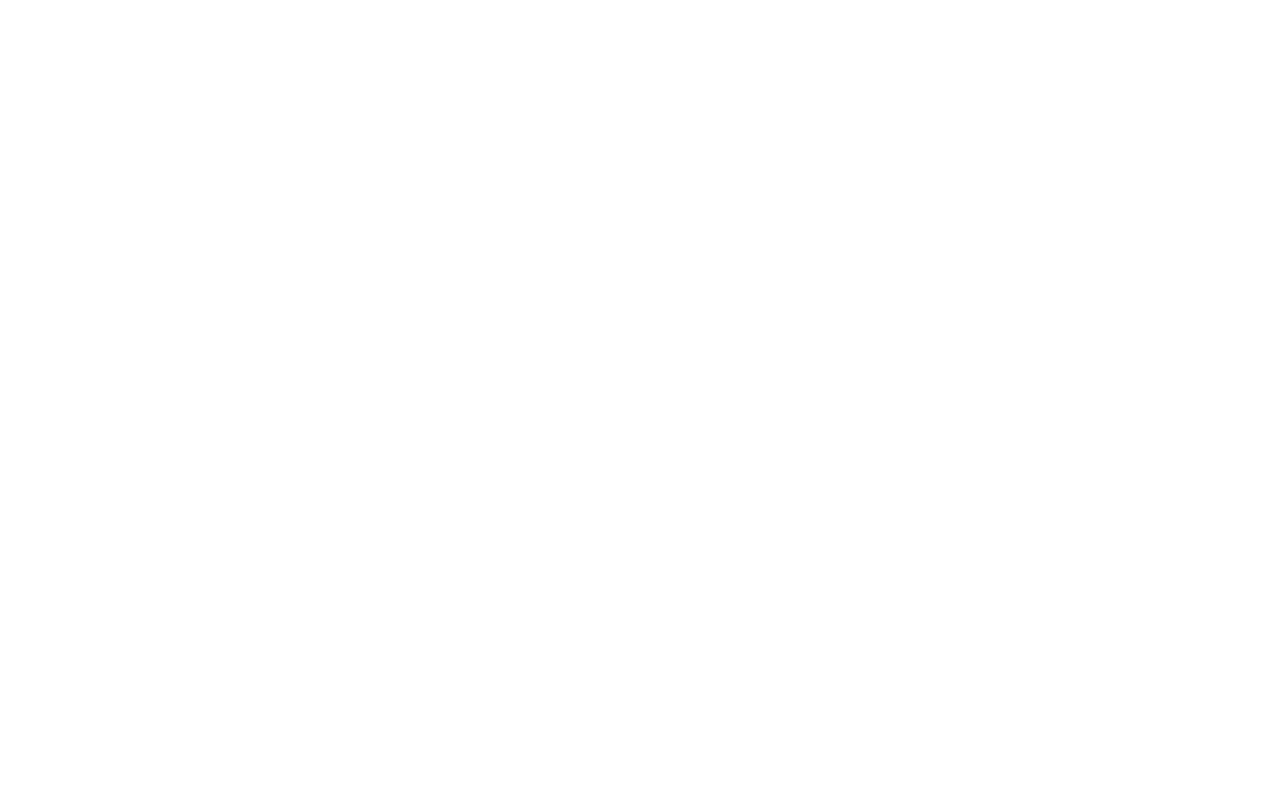
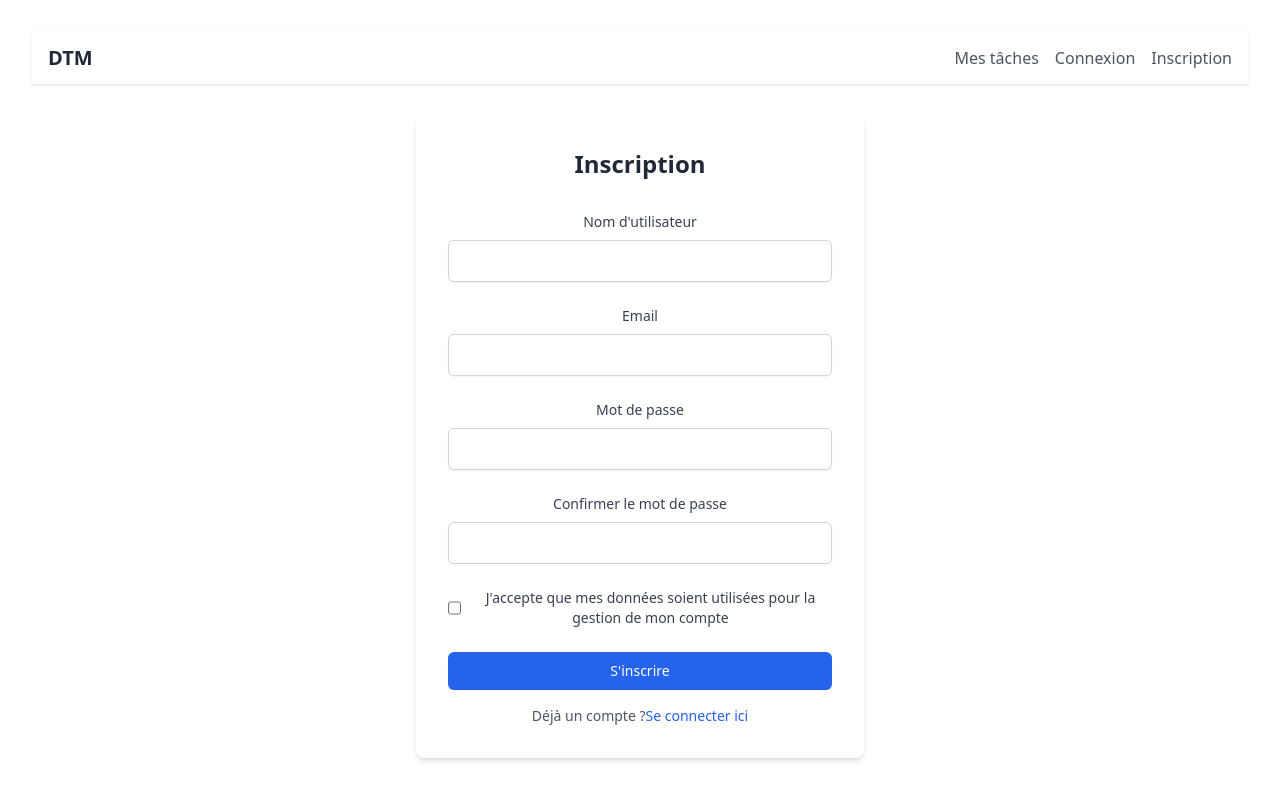
Before and after one commit to sgonzalez58/dumb_task_manager_front_react, a React (Vite) app: page /register in a window 1280 px wide. Before the commit this address had no page. Built offline with nearby package versions, Linux system fonts and the light colour scheme.

Commit message:
feat: pages principales ajoutées

```diff
--- a/src/App.jsx
+++ b/src/App.jsx
@@ -1,7 +1,9 @@
 import './App.css'
 import { BrowserRouter, Route, Routes } from 'react-router'
-import Layout from './Components/Layout/Layout'
-import Home from './Components/Home/Home'
+import Layout from './components/Layout/Layout'
+import Home from './components/Home/Home'
+import Login from './components/Login/Login'
+import Register from './components/Register/Register'
 
 function App() {
 
@@ -10,9 +12,10 @@
       <BrowserRouter>
         <Routes>
           <Route path="/" element={<Layout/>}>
-            <Route index element={<Home/>}/>
-            <Route path="taches" element={<Home/>}/>
-            <Route path="login" element={<Home/>}/>
+            <Route index element={<Home />}/>
+            <Route path="tasks" element={<Home/>}/>
+            <Route path="login" element={<Login />}/>
+            <Route path="register" element={<Register />}/>
           </Route>
         </Routes>
       </BrowserRouter>
--- a/src/Components/Home/Home.jsx
+++ b/src/Components/Home/Home.jsx
@@ -1,6 +1,8 @@
 import { Link } from "react-router"
+import Layout from "../Layout/Layout"
 
 const Home = () =>{
+    return (
         <div className="max-w-4xl mx-auto text-center">
             <div className="py-12">
                 <h1 className="text-4xl font-bold text-gray-900 mb-4">Bienvenue sur DTM</h1>
@@ -50,6 +52,7 @@
                 </div>
             </div>
         </div>
+    )
 }
 
 export default Home
--- a/src/Components/Layout/Layout.jsx
+++ b/src/Components/Layout/Layout.jsx
@@ -1,13 +1,14 @@
-import { Link } from "react-router"
+import { Link, Outlet } from "react-router"
 
 
 const Layout = () => {
     return (
+        <>
             <header className="bg-white shadow">
                 <nav className="container mx-auto px-4 py-3">
                     <div className="flex justify-between items-center">
                         <div className="flex items-center">
-                    <a href="/" className="text-xl font-bold text-gray-800">DTM</a>
+                            <Link to="/" className="text-xl font-bold text-gray-800">DTM</Link>
                         </div>
                         <div className="flex items-center space-x-4">
                             <Link to="/tasks" className="text-gray-600 hover:text-gray-900">
@@ -20,6 +21,9 @@
                     </div>
                 </nav>
             </header>
+
+            <Outlet />
+        </>
     )
 }
 
--- /dev/null
+++ b/src/Components/Login/Login.jsx
@@ -0,0 +1,53 @@
+import { Link } from "react-router"
+
+const Login = () =>{
+    return (
+        <div className="max-w-md mx-auto bg-white p-8 rounded-lg shadow-md mt-8">
+            <h1 className="text-2xl font-bold text-center text-gray-800 mb-8">Connexion</h1>
+
+            <form action="/login" method="POST" className="space-y-6">
+                <div className="space-y-2">
+                <label for="username" className="block text-sm font-medium text-gray-700">
+                    Nom d'utilisateur
+                </label>
+                <input
+                    type="text"
+                    id="username"
+                    name="username"
+                    required
+                    className="w-full px-3 py-2 border border-gray-300 rounded-md shadow-sm focus:outline-none focus:ring-2 focus:ring-blue-500 focus:border-blue-500"
+                />
+                </div>
+
+                <div className="space-y-2">
+                <label for="password" className="block text-sm font-medium text-gray-700">
+                    Mot de passe
+                </label>
+                <input
+                    type="password"
+                    id="password"
+                    name="password"
+                    required
+                    className="w-full px-3 py-2 border border-gray-300 rounded-md shadow-sm focus:outline-none focus:ring-2 focus:ring-blue-500 focus:border-blue-500"
+                />
+                </div>
+
+                <button
+                type="submit"
+                className="w-full py-2 px-4 border border-transparent rounded-md shadow-sm text-sm font-medium text-white bg-blue-600 hover:bg-blue-700 focus:outline-none focus:ring-2 focus:ring-offset-2 focus:ring-blue-500"
+                >
+                Se connecter
+                </button>
+            </form>
+
+            <p className="mt-4 text-center text-sm text-gray-600">
+                Pas encore de compte ?
+                <Link to="/register" className="font-medium text-blue-600 hover:text-blue-500">
+                S'inscrire ici
+                </Link>
+            </p>
+            </div>
+    )
+}
+
+export default Login
--- /dev/null
+++ b/src/Components/Register/Register.jsx
@@ -0,0 +1,101 @@
+import { Link } from "react-router"
+
+const Login = () =>{
+    return (
+        <div class="max-w-md mx-auto bg-white p-8 rounded-lg shadow-md mt-8">
+            <h1 class="text-2xl font-bold text-center text-gray-800 mb-8">Inscription</h1>
+
+            {/* <% if (typeof err !== 'undefined') { %>
+            <div class="mb-4 p-4 text-red-700 bg-red-100 rounded-md"><%= err %></div>
+            <% } %> */}
+
+            <form action="/register" method="POST" class="space-y-6">
+                <div class="space-y-2">
+                <label for="username" class="block text-sm font-medium text-gray-700">
+                    Nom d'utilisateur
+                </label>
+                <input
+                    type="text"
+                    id="username"
+                    name="username"
+                    required
+                    class="w-full px-3 py-2 border border-gray-300 rounded-md shadow-sm focus:outline-none focus:ring-2 focus:ring-blue-500 focus:border-blue-500"
+                />
+                </div>
+
+                <div class="space-y-2">
+                <label for="email" class="block text-sm font-medium text-gray-700">
+                    Email
+                </label>
+                <input
+                    type="email"
+                    id="email"
+                    name="email"
+                    required
+                    class="w-full px-3 py-2 border border-gray-300 rounded-md shadow-sm focus:outline-none focus:ring-2 focus:ring-blue-500 focus:border-blue-500"
+                />
+                </div>
+
+                <div class="space-y-2">
+                <label for="password" class="block text-sm font-medium text-gray-700">
+                    Mot de passe
+                </label>
+                <input
+                    type="password"
+                    id="password"
+                    name="password"
+                    required
+                    class="w-full px-3 py-2 border border-gray-300 rounded-md shadow-sm focus:outline-none focus:ring-2 focus:ring-blue-500 focus:border-blue-500"
+                />
+                </div>
+
+                <div class="space-y-2">
+                <label
+                    for="confirmPassword"
+                    class="block text-sm font-medium text-gray-700"
+                >
+                    Confirmer le mot de passe
+                </label>
+                <input
+                    type="password"
+                    id="confirmPassword"
+                    name="confirmPassword"
+                    required
+                    class="w-full px-3 py-2 border border-gray-300 rounded-md shadow-sm focus:outline-none focus:ring-2 focus:ring-blue-500 focus:border-blue-500"
+                />
+                </div>
+
+                <div class="space-y-2">
+                <label class="flex items-center">
+                    <input
+                    type="checkbox"
+                    name="gdpr"
+                    required
+                    class="h-4 w-4 text-blue-600 focus:ring-blue-500 border-gray-300 rounded"
+                    />
+                    <span class="ml-2 block text-sm text-gray-700">
+                    J'accepte que mes données soient utilisées pour la gestion de mon
+                    compte
+                    </span>
+                </label>
+                </div>
+
+                <button
+                type="submit"
+                class="w-full py-2 px-4 border border-transparent rounded-md shadow-sm text-sm font-medium text-white bg-blue-600 hover:bg-blue-700 focus:outline-none focus:ring-2 focus:ring-offset-2 focus:ring-blue-500"
+                >
+                S'inscrire
+                </button>
+            </form>
+
+            <p class="mt-4 text-center text-sm text-gray-600">
+                Déjà un compte ?
+                <a href="/login" class="font-medium text-blue-600 hover:text-blue-500">
+                Se connecter ici
+                </a>
+            </p>
+            </div>
+    )
+}
+
+export default Login
```
Lines whose indentation alone changed are shown as unchanged.
